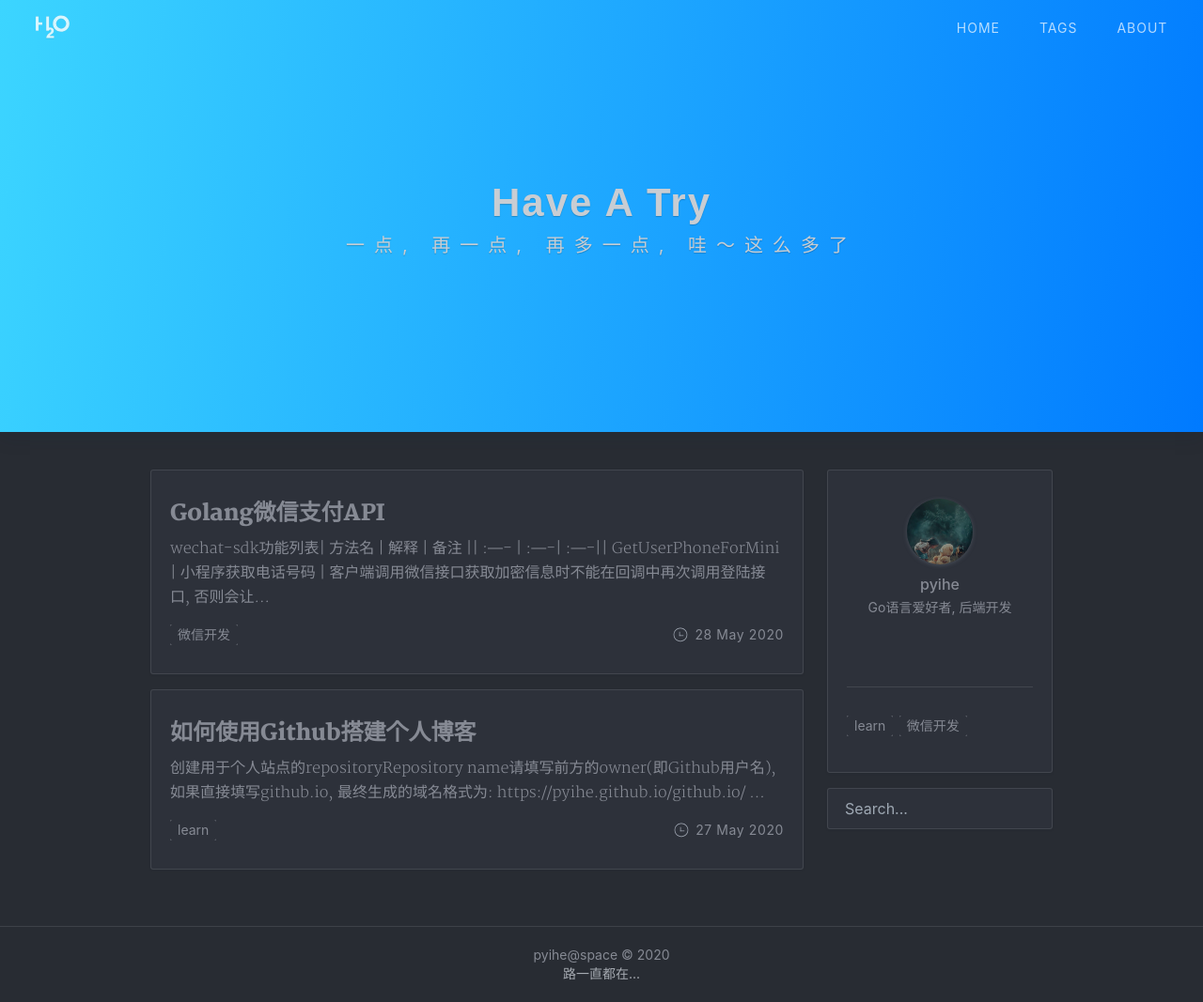
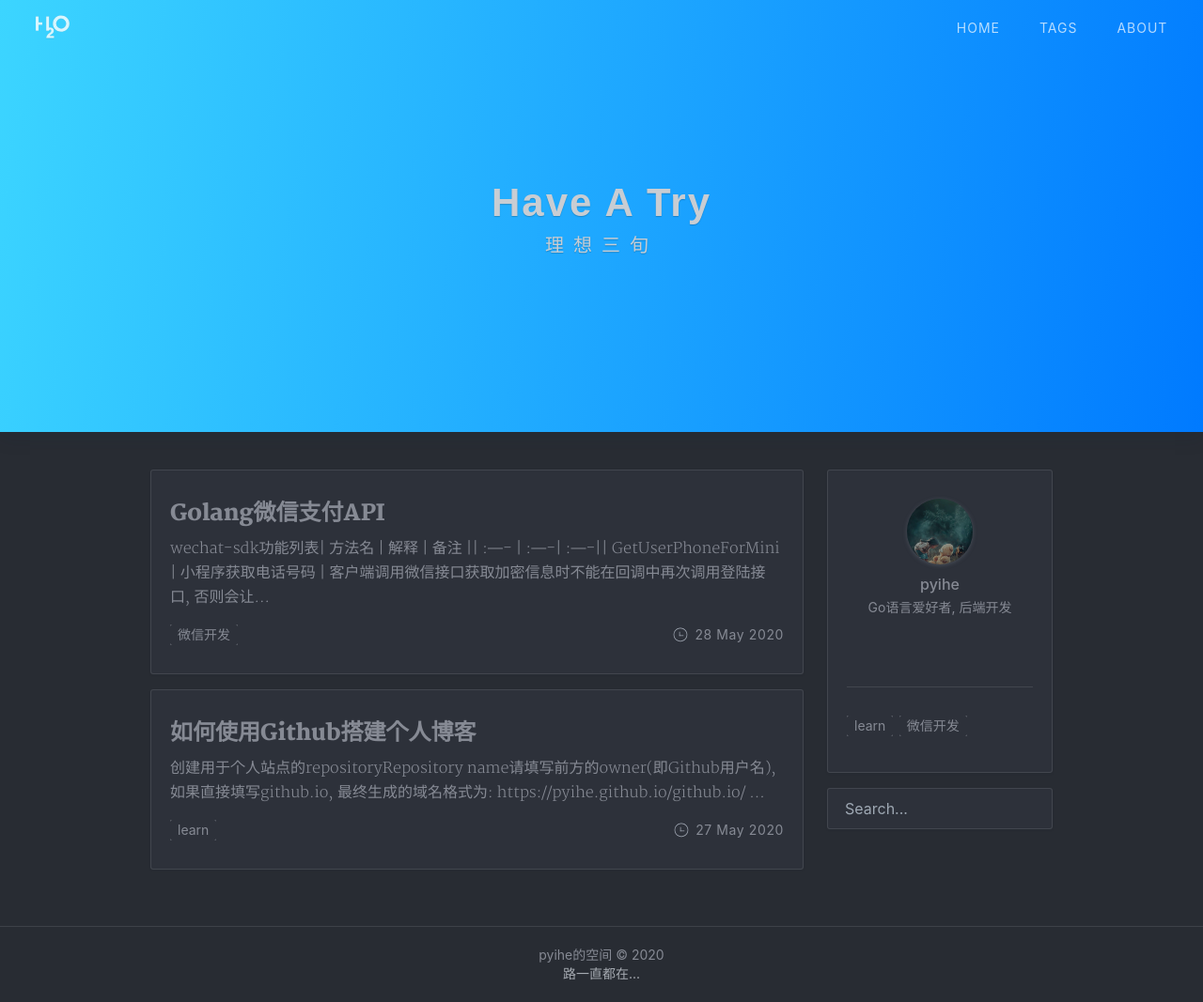
Before and after one commit to pyihe/pyihe.github.io, a Jekyll site: the page built from index.html, in a window 1280 px wide and 1067 px high. Shown: the whole window at 94% size. Built offline with Jekyll 4.4.1, drawn with Linux system fonts in a browser that asks for light colours; nearby versions of some CDN libraries; the list of posts is cut into pages by our own code; a style sheet for code colours, icons or effects is not loaded.

Commit message:
修改配置

```diff
--- a/_config.yml
+++ b/_config.yml
@@ -1,5 +1,5 @@
 # Site settings 配置站点
-title: 'pyihe@space'
+title: 'pyihe的空间'
 description: '后端程序员, 随性生活, 热爱分享, 欢迎来到hong的世界!'
 keyword: 'Go系后端开发'
 url: '' # your host
@@ -26,7 +26,7 @@
 
 # Author 配置博主信息
 author: 'pyihe'
-nickname: 'hong'
+nickname: 'pyihe'
 bio: 'Go语言爱好者, 后端开发'
 avatar: '/assets/img/head_url.png'
 
--- a/index.html
+++ b/index.html
@@ -1,7 +1,7 @@
 ---
 layout: default
 home-title: Have A Try
-description: 一点, 再一点, 再多一点, 哇～这么多了
+description: 理想三旬
 ---
 
 {% include header.html %}
```
